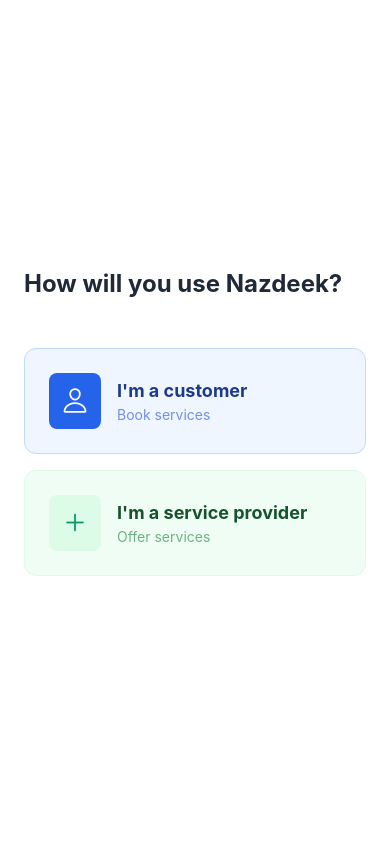
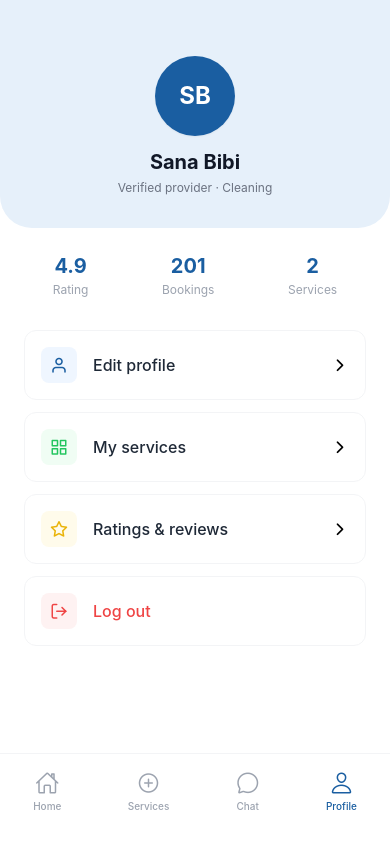
Before and after one commit to hamza-1897/Nazdeek-FYP, a React Native app in the folder mobile-app/: screen /ProvProfileScreen in a window 390 px wide. Built offline with nearby package versions, Linux system fonts and the light colour scheme.

Commit message:
Basic profile structure for provider.

```diff
--- a/mobile-app/Cards/ProviderTabs.js
+++ b/mobile-app/Cards/ProviderTabs.js
@@ -27,7 +27,7 @@
         icon="person-outline"
         label="Profile"
         active={activeTab === 'Profile'}
-        onPress={() => navigation.navigate('ProviderProfile')}
+        onPress={() => navigation.navigate('ProvProfileScreen')}
       />
     </View>
   );
--- a/mobile-app/Navigation/auth-navigation.js
+++ b/mobile-app/Navigation/auth-navigation.js
@@ -18,6 +18,7 @@
 import CreateServiceScreen from '../screens/ProviderDashboard/CreateServiceScreen';
 import ServicePublishedScreen from '../screens/ProviderDashboard/ServicePublishedScreen';
 import ProvidersBooking from '../screens/ProviderDashboard/ProvidersBooking';
+import ProvProfile from '../screens/ProviderDashboard/ProvProfile';
 
 import AppTabs from '../Components/AppTabs';
 import NotificationScreen from '../screens/NotificationScreen';
@@ -54,6 +55,7 @@
       <Stack.Screen name="CreateService" component={CreateServiceScreen} />
       <Stack.Screen name="ServicePublished" component={ServicePublishedScreen} />
       <Stack.Screen name="ProvidersBooking" component={ProvidersBooking} />
+      <Stack.Screen name="ProvProfileScreen" component={ProvProfile} />
 
       <Stack.Screen name="AppTabs" component={AppTabs} />
        <Stack.Screen name='Notification' component={NotificationScreen} />
--- a/mobile-app/screens/ProviderDashboard/CreateServiceScreen.js
+++ b/mobile-app/screens/ProviderDashboard/CreateServiceScreen.js
@@ -8,7 +8,7 @@
   const [duration, setDuration] = useState('Select Duration');
   const [isDurOpen, setIsDurOpen] = useState(false);
 
-  const categories = ['Plumber', 'Electrician', 'Cleaning', 'Home Services,Carpanter'];
+  const categories = ['Plumber', 'Electrician', 'Cleaning', 'Home Services','Carpanter'];
   const durations = ['30 min', '1 hour', '2 hours', 'Full day'];
 
   return (
--- /dev/null
+++ b/mobile-app/screens/ProviderDashboard/ProvProfile.js
@@ -0,0 +1,92 @@
+import React from 'react';
+import { View, Text, TouchableOpacity, ScrollView, StatusBar } from 'react-native';
+import { Ionicons, Feather } from '@expo/vector-icons';
+import ProviderTabs from '../../Cards/ProviderTabs';
+const ProvProfile = ({ navigation }) => {
+  return (
+    <View className="flex-1 bg-white">
+      <StatusBar barStyle="dark-content" backgroundColor="#e6f0fa" />
+
+      <ScrollView className="flex-1 mb-16" showsVerticalScrollIndicator={false}>
+
+
+        <View className="bg-[#e6f0fa] items-center pt-14 pb-8 px-6 rounded-b-[32px]">
+
+          <View className="w-20 h-20 bg-[#1a5ea1] rounded-full items-center justify-center shadow-sm mb-3">
+            <Text className="text-white text-2xl font-bold">SB</Text>
+          </View>
+
+          <Text className="text-xl font-bold text-gray-900">Sana Bibi</Text>
+          <Text className="text-gray-500 text-xs mt-1">Verified provider · Cleaning</Text>
+        </View>
+
+
+        <View className="flex-row justify-around items-center my-6 px-4">
+          <View className="items-center">
+            <Text className="text-xl font-bold text-[#1a5ea1]">4.9</Text>
+            <Text className="text-gray-400 text-xs mt-0.5">Rating</Text>
+          </View>
+          <View className="items-center">
+            <Text className="text-xl font-bold text-[#1a5ea1]">201</Text>
+            <Text className="text-gray-400 text-xs mt-0.5">Bookings</Text>
+          </View>
+          <View className="items-center">
+            <Text className="text-xl font-bold text-[#1a5ea1]">2</Text>
+            <Text className="text-gray-400 text-xs mt-0.5">Services</Text>
+          </View>
+        </View>
+
+        <View className="px-6 mt-2 gap-y-3">
+
+
+          <TouchableOpacity className="flex-row items-center bg-white p-4 rounded-xl border border-gray-100">
+            <View className="w-9 h-9 bg-blue-50 rounded-lg items-center justify-center mr-4">
+              <Feather name="user" size={18} color="#1a5ea1" />
+            </View>
+            <Text className="flex-1 text-base font-medium text-gray-800">Edit profile</Text>
+            <Ionicons name="chevron-forward" size={18} color="black" />
+          </TouchableOpacity>
+
+          <TouchableOpacity className="flex-row items-center bg-white p-4 rounded-xl border border-gray-100">
+            <View className="w-9 h-9 bg-green-50 rounded-lg items-center justify-center mr-4">
+              <Feather name="grid" size={18} color="#22c55e" />
+            </View>
+            <Text className="flex-1 text-base font-medium text-gray-800">My services</Text>
+            <Ionicons name="chevron-forward" size={18} color="black" />
+          </TouchableOpacity>
+
+
+          <TouchableOpacity className="flex-row items-center bg-white p-4 rounded-xl border border-gray-100">
+            <View className="w-9 h-9 bg-amber-50 rounded-lg items-center justify-center mr-4">
+              <Feather name="star" size={18} color="#eab308" />
+            </View>
+            <Text className="flex-1 text-base font-medium text-gray-800">Ratings & reviews</Text>
+            <Ionicons name="chevron-forward" size={18} color="black" />
+          </TouchableOpacity>
+
+
+          <TouchableOpacity
+            onPress={() => {
+              navigation.reset({
+                index: 0,
+                routes: [{ name: 'LoginScreen' }],
+              });
+            }}
+            className="flex-row items-center bg-white p-4 rounded-xl border border-gray-100"
+          >
+            <View className="w-9 h-9 bg-red-50 rounded-lg items-center justify-center mr-4">
+              <Feather name="log-out" size={18} color="#ef4444" />
+            </View>
+            <Text className="flex-1 text-base font-medium text-red-500">Log out</Text>
+          </TouchableOpacity>
+
+        </View>
+      </ScrollView>
+
+
+      <ProviderTabs activeTab="Profile" navigation={navigation} />
+    </View>
+  );
+};
+
+export default ProvProfile;
--- a/mobile-app/screens/ProviderDashboard/ProvidersBooking.js
+++ b/mobile-app/screens/ProviderDashboard/ProvidersBooking.js
@@ -1,6 +1,7 @@
-import React, { useState } from 'react';
-import { View, Text, TouchableOpacity, ScrollView, StatusBar, Image, Alert } from 'react-native';
+import React, { useState, useCallback } from 'react';
+import { View, Text, TouchableOpacity, ScrollView, StatusBar, Image, Alert, BackHandler } from 'react-native';
 import { Ionicons } from '@expo/vector-icons';
+import { useFocusEffect } from '@react-navigation/native';
 
 const ProvidersBooking = ({ navigation }) => {
   const [activeTab, setActiveTab] = useState('Upcoming');
@@ -13,6 +14,24 @@
   const [completedData, setCompletedData] = useState([
     { id: 3, name: 'Ali Raza', service: 'Electrician Service', date: 'Mar 15, 10 AM', image: 'https://randomuser.me/api/portraits/men/1.jpg' },
   ]);
+
+  // Updated Hardware Back Button Handler (Fixing the crash)
+  useFocusEffect(
+    useCallback(() => {
+      const onBackPress = () => {
+        navigation.reset({
+          index: 0,
+          routes: [{ name: 'ProviderDashboard' }],
+        });
+        return true;
+      };
+
+      const subscription = BackHandler.addEventListener('hardwareBackPress', onBackPress);
+
+      // Naye version ke mutabiq cleanup is tarah hoga:
+      return () => subscription.remove();
+    }, [navigation])
+  );
 
   const handleMarkDone = (item) => {
     Alert.alert("Success", "Job marked as completed!", [
@@ -30,7 +49,15 @@
       <StatusBar barStyle="dark-content" backgroundColor="white" />
 
       <View className="px-6 py-4 mt-8 flex-row items-center border-b border-gray-50">
-        <TouchableOpacity onPress={() => navigation.navigate('ProviderDashboard')} className="mr-4">
+        <TouchableOpacity
+          onPress={() => {
+            navigation.reset({
+              index: 0,
+              routes: [{ name: 'ProviderDashboard' }],
+            });
+          }}
+          className="mr-4"
+        >
           <Ionicons name="chevron-back" size={24} color="black" />
         </TouchableOpacity>
         <Text className="text-xl font-semibold text-gray-900">My bookings</Text>
```
